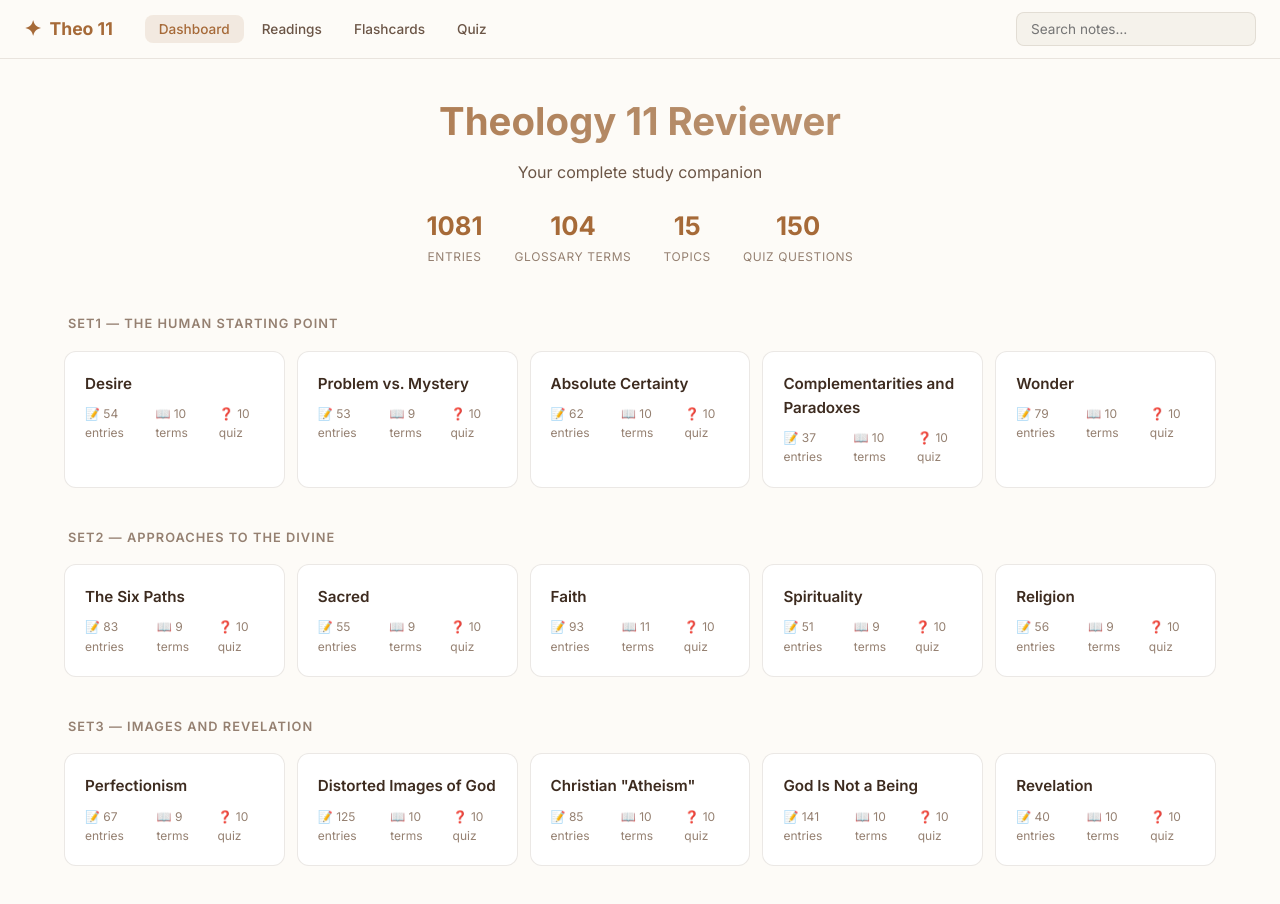
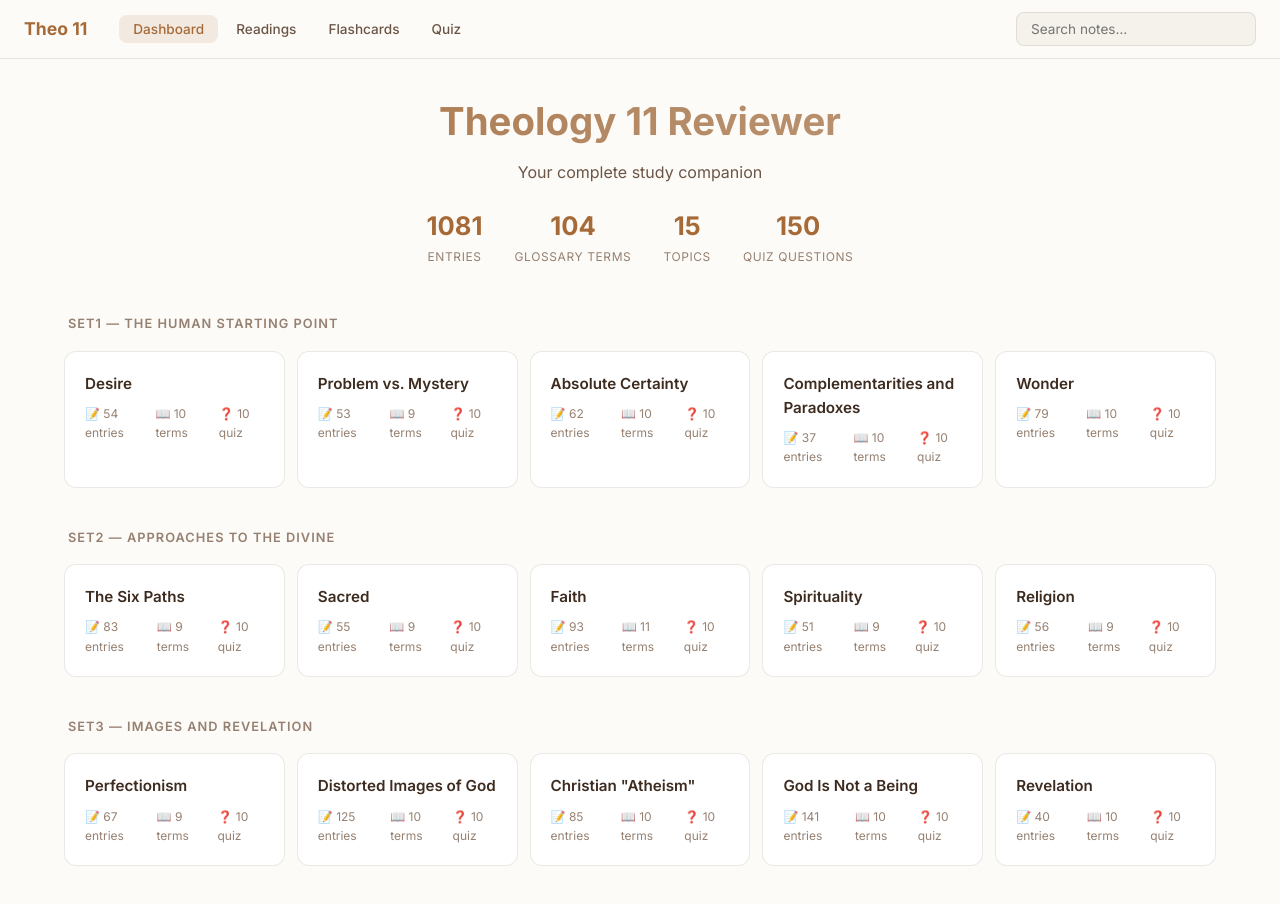
Before and after one commit to CelestialBrain/college, a website: page theology-11/reviewer/index.html in a window 1280 px wide. Drawn offline with Linux system fonts and the light colour scheme.

Commit message:
Remove star icon from navigation brand

```diff
--- a/theology-11/reviewer/index.html
+++ b/theology-11/reviewer/index.html
@@ -11,7 +11,6 @@
   <div id="app">
     <nav id="nav">
       <div class="nav-brand" onclick="showDashboard()">
-        <span class="nav-icon">✦</span>
         <span>Theo 11</span>
       </div>
       <div class="nav-links">
```
